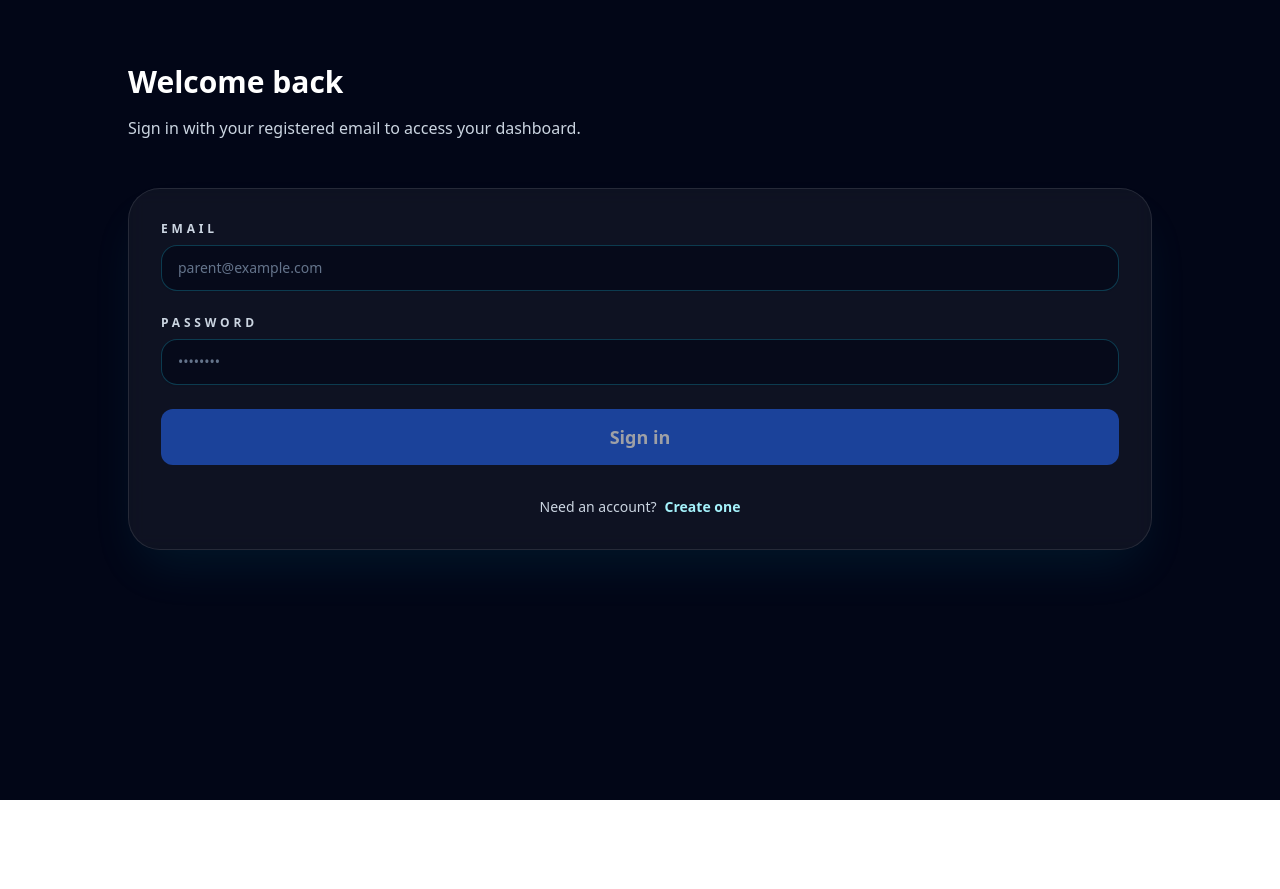
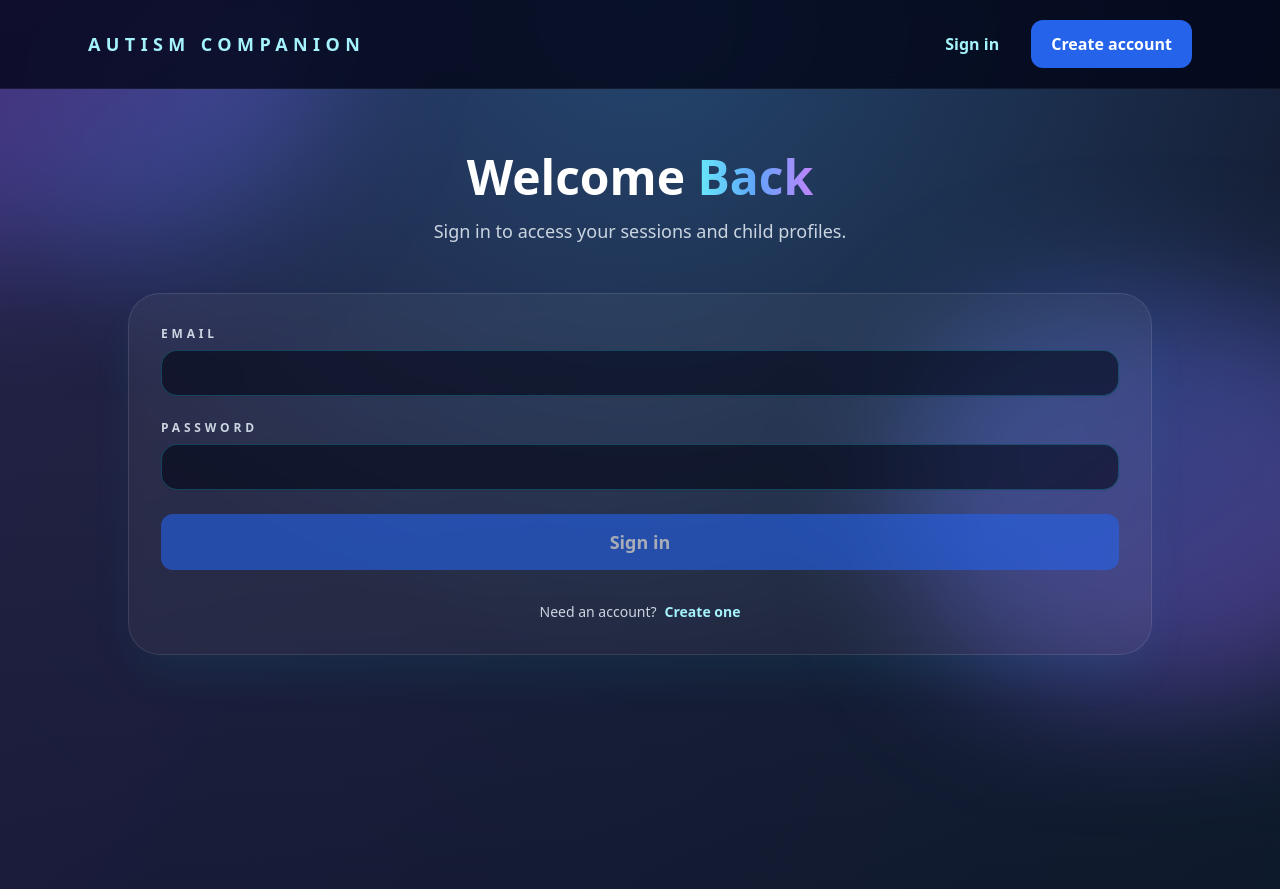
Before and after one commit to hri-autism/hri-autism-frontend, a React (Vite) app: page /login in a window 1280 px wide. Before the commit the page ends 800 px from the top, so only its background shows below. Built offline with nearby package versions, Linux system fonts and the light colour scheme; no server answers.

Commit message:
style: align login/register with hero gradient and centered headers.

```diff
--- a/src/components/ui/SectionHeader.tsx
+++ b/src/components/ui/SectionHeader.tsx
@@ -6,6 +6,8 @@ type SectionHeaderProps = {
   align?: 'left' | 'center'
   className?: string
   tone?: 'light' | 'dark'
+  titleClassName?: string
+  descriptionClassName?: string
 }
 
 export function SectionHeader({
@@ -14,6 +16,8 @@ export function SectionHeader({
   align = 'left',
   tone = 'light',
   className = '',
+  titleClassName = '',
+  descriptionClassName = '',
 }: SectionHeaderProps) {
   const alignment =
     align === 'center' ? 'text-center items-center' : 'text-left items-start'
@@ -24,9 +28,11 @@ export function SectionHeader({
     <header
       className={`flex flex-col gap-4 ${alignment} ${className}`}
     >
-      <h1 className={`text-3xl font-semibold ${titleClass}`}>{title}</h1>
+      <h1 className={`text-3xl font-semibold ${titleClass} ${titleClassName}`}>{title}</h1>
       {description ? (
-        <p className={`max-w-3xl text-base ${descriptionClass}`}>{description}</p>
+        <p className={`max-w-3xl text-base ${descriptionClass} ${descriptionClassName}`}>
+          {description}
+        </p>
       ) : null}
     </header>
   )
--- a/src/pages/Home.tsx
+++ b/src/pages/Home.tsx
@@ -47,7 +47,7 @@ function Home() {
             to="/"
             className="whitespace-nowrap text-base font-semibold tracking-[0.25em] text-cyan-200 md:text-lg md:tracking-[0.3em]"
           >
-            <span className="md:hidden">AUTISM CARE</span>
+            <span className="md:hidden">Autism Care</span>
             <span className="hidden md:inline">AUTISM COMPANION</span>
           </Link>
           <div className="flex items-center gap-3 text-sm">
--- a/src/pages/Login.tsx
+++ b/src/pages/Login.tsx
@@ -1,6 +1,14 @@
 import { useCallback, useMemo, useState, type FormEvent, type ChangeEvent } from 'react'
 import { Link, Navigate, useLocation, useNavigate } from 'react-router-dom'
-import { PageContainer, SectionHeader, StatusBanner, Button, LoadingOverlay } from '../components/ui'
+import {
+  PageContainer,
+  SectionHeader,
+  StatusBanner,
+  Button,
+  LoadingOverlay,
+  buttonClasses,
+} from '../components/ui'
+import { heroBackgroundStyles } from '../components/ui/RobotIllustration'
 import { TextInput } from '../components/form'
 import { request, ApiError } from '../lib/api'
 import { useAuth, type AuthUser } from '../context/AuthContext'
@@ -160,11 +168,66 @@ function Login() {
   }
 
   return (
-    <PageContainer variant="dark" contentClassName="space-y-12">
+    <section className={`${heroBackgroundStyles} min-h-screen`}>
+      <div className="absolute inset-0 overflow-hidden">
+        <div className="absolute -left-1/3 -top-1/4 h-[60vh] w-[60vw] rounded-full bg-gradient-to-br from-cyan-400/40 via-purple-500/30 to-blue-500/40 blur-3xl" />
+        <div className="absolute right-[-10%] top-1/3 h-[50vh] w-[40vw] rounded-full bg-gradient-to-br from-blue-500/40 to-purple-500/40 blur-3xl" />
+      </div>
+      <div className="relative z-10">
+        <header className="sticky top-0 z-20 border-b border-white/5 bg-slate-950/80 backdrop-blur">
+          <div className="mx-auto flex w-full max-w-6xl items-center justify-between px-6 py-5">
+            <Link
+              to="/"
+              className="whitespace-nowrap text-base font-semibold tracking-[0.25em] text-cyan-200 md:text-lg md:tracking-[0.3em]"
+            >
+              <span className="md:hidden">AUTISM CARE</span>
+              <span className="hidden md:inline">AUTISM COMPANION</span>
+            </Link>
+            <div className="flex items-center gap-3 text-sm">
+              <Link
+                to="/login"
+                className={buttonClasses({
+                  variant: 'ghost',
+                  size: 'md',
+                  className: 'text-base font-semibold text-cyan-100',
+                })}
+              >
+                <span className="sm:hidden">Login</span>
+                <span className="hidden sm:inline">Sign in</span>
+              </Link>
+              <Link
+                to="/register"
+                className={buttonClasses({
+                  variant: 'primary',
+                  size: 'md',
+                  className: 'text-base',
+                })}
+              >
+                <span className="sm:hidden">Register</span>
+                <span className="hidden sm:inline">Create account</span>
+              </Link>
+            </div>
+          </div>
+        </header>
+        <PageContainer
+          variant="dark"
+          className="bg-transparent text-white"
+          contentClassName="space-y-12"
+        >
           <SectionHeader
           tone="dark"
-        title="Welcome back"
-        description="Sign in with your registered email to access your dashboard."
+          align="center"
+          titleClassName="text-4xl md:text-5xl"
+          descriptionClassName="text-base md:text-lg"
+          title={
+            <>
+              Welcome{' '}
+              <span className="text-transparent bg-clip-text bg-gradient-to-r from-cyan-300 via-blue-400 to-purple-400">
+                Back
+              </span>
+            </>
+          }
+          description="Sign in to access your sessions and child profiles."
         />
       <div className="relative space-y-8 rounded-[32px] border border-white/10 bg-white/5 p-8 shadow-2xl shadow-cyan-500/10 backdrop-blur">
         {isSubmitting ? (
@@ -176,7 +239,6 @@ function Login() {
               label="Email"
               name="email"
               type="email"
-            placeholder="parent@example.com"
               value={form.email}
               onChange={handleChange}
               autoComplete="email"
@@ -187,7 +249,6 @@ function Login() {
               label="Password"
               name="password"
               type="password"
-            placeholder="••••••••"
               value={form.password}
               onChange={handleChange}
               autoComplete="current-password"
@@ -218,6 +279,8 @@ function Login() {
           </div>
         </div>
         </PageContainer>
+      </div>
+    </section>
   )
 }
 
--- a/src/pages/Register.tsx
+++ b/src/pages/Register.tsx
@@ -7,7 +7,15 @@ import {
   type FormEvent,
 } from 'react'
 import { Link, Navigate, useLocation, useNavigate } from 'react-router-dom'
-import { PageContainer, SectionHeader, StatusBanner, Button, LoadingOverlay } from '../components/ui'
+import {
+  PageContainer,
+  SectionHeader,
+  StatusBanner,
+  Button,
+  LoadingOverlay,
+  buttonClasses,
+} from '../components/ui'
+import { heroBackgroundStyles } from '../components/ui/RobotIllustration'
 import { Select, TextInput } from '../components/form'
 import { request } from '../lib/api'
 import { useAuth, type AuthUser } from '../context/AuthContext'
@@ -166,11 +174,75 @@ function Register() {
   }
 
   return (
-    <PageContainer variant="dark" contentClassName="space-y-12">
+    <section className={`${heroBackgroundStyles} min-h-screen`}>
+      <div className="absolute inset-0 overflow-hidden">
+        <div className="absolute -left-1/3 -top-1/4 h-[60vh] w-[60vw] rounded-full bg-gradient-to-br from-cyan-400/40 via-purple-500/30 to-blue-500/40 blur-3xl" />
+        <div className="absolute right-[-10%] top-1/3 h-[50vh] w-[40vw] rounded-full bg-gradient-to-br from-blue-500/40 to-purple-500/40 blur-3xl" />
+      </div>
+      <div className="relative z-10">
+        <header className="sticky top-0 z-20 border-b border-white/5 bg-slate-950/80 backdrop-blur">
+          <div className="mx-auto flex w-full max-w-6xl items-center justify-between px-6 py-5">
+            <Link
+              to="/"
+              className="whitespace-nowrap text-base font-semibold tracking-[0.25em] text-cyan-200 md:text-lg md:tracking-[0.3em]"
+            >
+              <span className="md:hidden">AUTISM CARE</span>
+              <span className="hidden md:inline">AUTISM COMPANION</span>
+            </Link>
+            <div className="flex items-center gap-3 text-sm">
+              <Link
+                to="/login"
+                className={buttonClasses({
+                  variant: 'ghost',
+                  size: 'md',
+                  className: 'text-base font-semibold text-cyan-100',
+                })}
+              >
+                <span className="sm:hidden">Login</span>
+                <span className="hidden sm:inline">Sign in</span>
+              </Link>
+              <Link
+                to="/register"
+                className={buttonClasses({
+                  variant: 'primary',
+                  size: 'md',
+                  className: 'text-base',
+                })}
+              >
+                <span className="sm:hidden">Register</span>
+                <span className="hidden sm:inline">Create account</span>
+              </Link>
+            </div>
+          </div>
+        </header>
+        <PageContainer
+          variant="dark"
+          className="bg-transparent text-white"
+          contentClassName="space-y-12"
+        >
           <SectionHeader
             tone="dark"
-        title="Create an account"
-        description="Register to add child profiles, create sessions, and track their progress."
+            align="center"
+            titleClassName="text-4xl md:text-5xl"
+            descriptionClassName="text-base md:text-lg"
+          title={
+            <>
+              Create{' '}
+              <span className="text-transparent bg-clip-text bg-gradient-to-r from-cyan-300 via-blue-400 to-purple-400">
+                Account
+              </span>
+            </>
+          }
+        description={
+          <>
+            <span className="md:hidden">
+              Register to add profiles, sessions, and track progress.
+            </span>
+            <span className="hidden md:inline">
+              Register to add child profiles, create sessions, and track their progress.
+            </span>
+          </>
+        }
       />
       <div className="relative space-y-8 rounded-[32px] border border-white/10 bg-white/5 p-8 shadow-2xl shadow-cyan-500/10 backdrop-blur">
         {isSubmitting ? (
@@ -181,7 +253,6 @@ function Register() {
               tone="dark"
               label="Full name"
               name="full_name"
-            placeholder="Alice Chen"
               value={form.full_name}
               onChange={handleChange}
               autoComplete="name"
@@ -192,7 +263,6 @@ function Register() {
               label="Email"
               name="email"
               type="email"
-            placeholder="parent@example.com"
               value={form.email}
               onChange={handleChange}
               autoComplete="email"
@@ -244,6 +314,8 @@ function Register() {
         </div>
       </div>
         </PageContainer>
+      </div>
+    </section>
   )
 }
 
```
Lines whose indentation alone changed are shown as unchanged.
